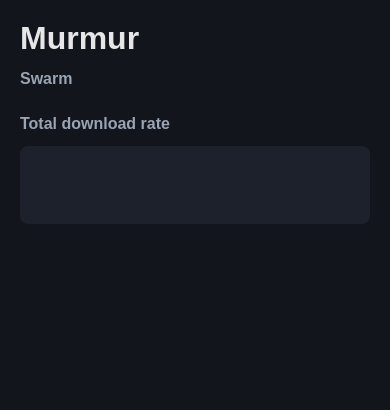
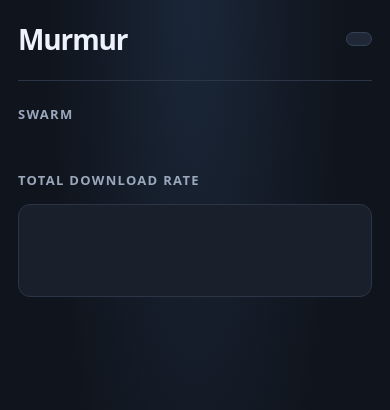
Before and after one commit to Abdullah-Jabbar786/murmur, a plain HTML site: page dashboard/static/index.html in a window 390 px wide. Drawn offline with Linux system fonts and the light colour scheme; no server answers.

Commit message:
style: polish dashboard layout and responsive cards

```diff
--- a/dashboard/static/style.css
+++ b/dashboard/static/style.css
@@ -1,11 +1,83 @@
-body { background: #12151c; color: #e6e6e6; font-family: sans-serif; margin: 0; padding: 20px; }
-header { display: flex; justify-content: space-between; align-items: baseline; }
-h1 { margin: 0; }
-h2 { font-size: 16px; color: #9aa4b2; }
-#swarm { display: flex; flex-wrap: wrap; gap: 12px; }
-.card { background: #1c212b; padding: 10px; border-radius: 8px; border-top: 3px solid #4c8bf5; }
-.card.lan-b { border-top-color: #f5a14c; }
-.card b { display: block; margin-bottom: 6px; font-size: 13px; }
-.card canvas { display: block; background: #0d1015; }
-.card span { font-size: 13px; }
-#chart { background: #1c212b; border-radius: 8px; max-width: 100%; }
+* { box-sizing: border-box; }
+
+:root {
+  color-scheme: dark;
+  --page: #10141c;
+  --panel: #191f2b;
+  --panel-raised: #202838;
+  --text: #edf2fb;
+  --muted: #9aa8bc;
+  --blue: #6ea8fe;
+  --orange: #ffb454;
+}
+
+body {
+  background: radial-gradient(ellipse at top, #1a2638 0, var(--page) 55%);
+  color: var(--text);
+  font-family: system-ui, -apple-system, BlinkMacSystemFont, "Segoe UI", sans-serif;
+  line-height: 1.5;
+  margin: 0;
+  min-height: 100vh;
+  padding: clamp(20px, 4vw, 48px);
+}
+
+header {
+  align-items: center;
+  border-bottom: 1px solid #2b3545;
+  display: flex;
+  justify-content: space-between;
+  margin: 0 auto 32px;
+  max-width: 1200px;
+  padding-bottom: 20px;
+}
+
+h1 { font-size: clamp(28px, 4vw, 38px); letter-spacing: -0.04em; margin: 0; }
+h2 { color: var(--muted); font-size: 13px; letter-spacing: 0.1em; margin: 0 0 14px; text-transform: uppercase; }
+
+#clock {
+  background: var(--panel-raised);
+  border: 1px solid #344155;
+  border-radius: 999px;
+  color: var(--blue);
+  font-variant-numeric: tabular-nums;
+  font-weight: 650;
+  padding: 6px 12px;
+}
+
+section { margin: 0 auto 32px; max-width: 1200px; }
+#swarm { display: grid; gap: 14px; grid-template-columns: repeat(auto-fit, minmax(190px, 1fr)); }
+
+.card {
+  background: linear-gradient(145deg, var(--panel-raised), var(--panel));
+  border: 1px solid #2b3545;
+  border-top: 3px solid var(--blue);
+  border-radius: 12px;
+  box-shadow: 0 8px 24px #00000020;
+  padding: 16px;
+  transition: border-color 160ms ease, transform 160ms ease;
+}
+.card:hover { border-color: #46566e; transform: translateY(-2px); }
+.card.lan-b { border-top-color: var(--orange); }
+.card b { display: block; font-size: 14px; margin-bottom: 12px; }
+.card canvas { background: #111722; border: 1px solid #2b3545; border-radius: 8px; display: block; height: auto; margin: 0 auto 12px; max-width: 100%; }
+.card span { color: var(--muted); font-size: 13px; }
+
+#chart {
+  background: var(--panel);
+  border: 1px solid #2b3545;
+  border-radius: 12px;
+  display: block;
+  height: auto;
+  max-width: 100%;
+  padding: 8px;
+}
+
+@media (max-width: 520px) {
+  body { padding: 18px; }
+  header { margin-bottom: 24px; }
+  .card { padding: 12px; }
+}
+
+@media (prefers-reduced-motion: reduce) {
+  *, *::before, *::after { scroll-behavior: auto !important; transition-duration: 0.01ms !important; }
+}
```
